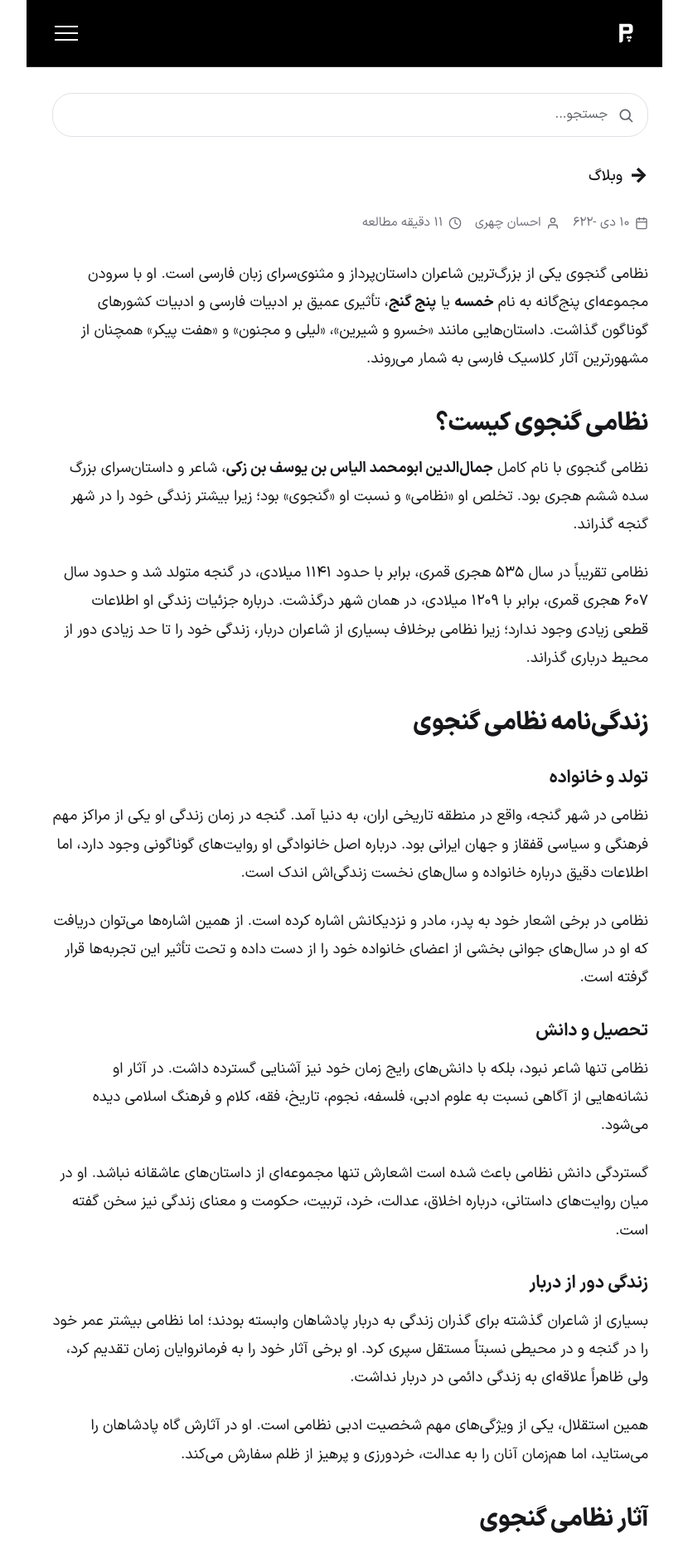
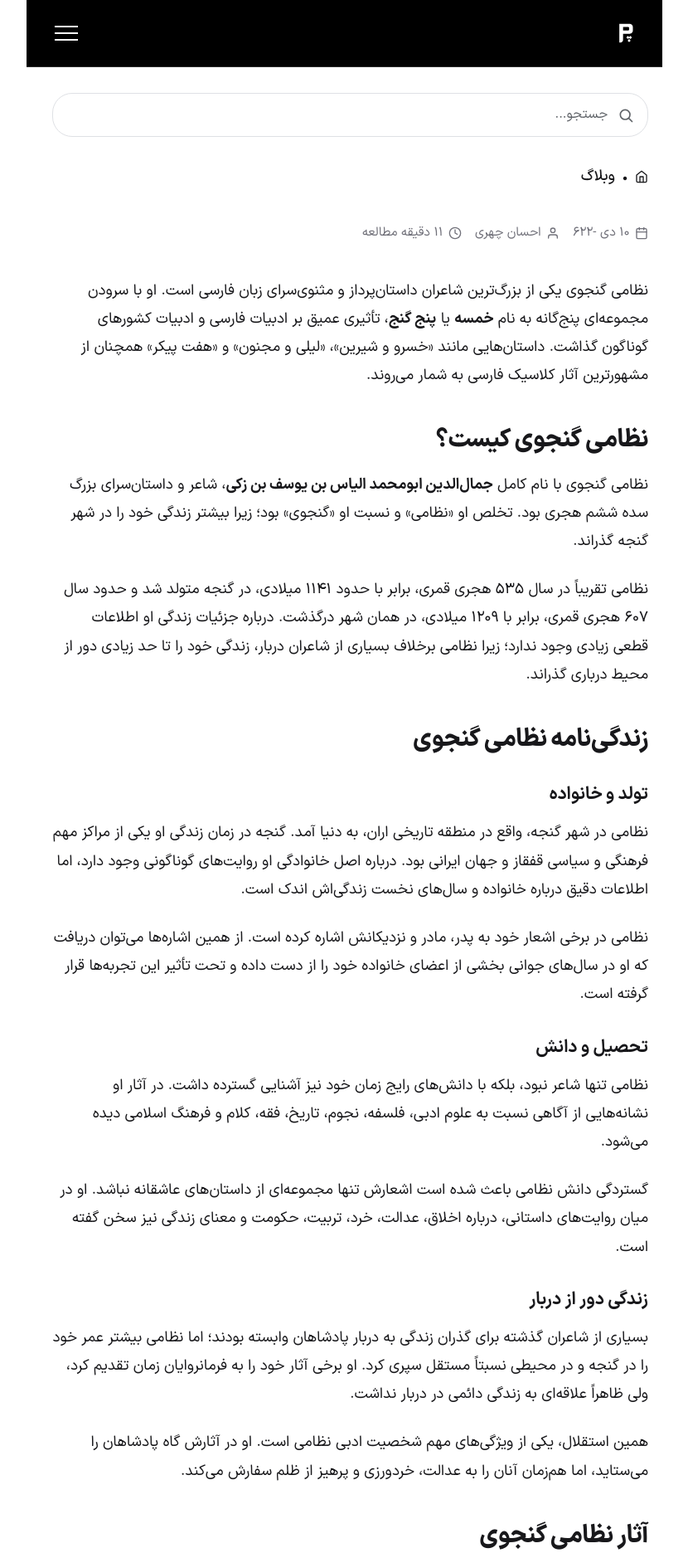
Before and after one commit to darkblog/darkblog.github.io, a Jekyll site: the page built from test2.html, in a window 1280 px wide. Shown: the top 1872 px of the page at 83% size, without its empty margins (210-1040 px from the left). Built offline with Jekyll 4.4.1, drawn with Linux system fonts in a browser that asks for light colours.

Commit message:
Update test2.html

```diff
--- a/test2.html
+++ b/test2.html
@@ -107,14 +84,17 @@
 @media (prefers-reduced-motion: reduce) { *, *::before, *::after { animation-duration: 0.01ms !important; animation-iteration-count: 1 !important; transition-duration: 0.01ms !important; scroll-behavior: auto !important; } }
 .post-header { margin-block-end: 2rem; }
 .post-breadcrumb { margin-block-end: 1.25rem; }
-.post-breadcrumb a { display: inline-flex; align-items: center; gap: 0.5rem; color: var(--text); text-decoration: none; font-weight: 500; min-height: 48px; transition: color var(--dur); }
+.post-breadcrumb ol { list-style: none; padding: 0; margin: 0; display: flex; flex-wrap: wrap; align-items: center; }
+.post-breadcrumb li { display: inline-flex; align-items: center; }
+.post-breadcrumb li + li::before { content: '•'; margin-inline: 0.5rem; color: var(--text); }
+.post-breadcrumb a { display: inline-flex; align-items: center; gap: 0.4rem; color: var(--text); text-decoration: none; font-weight: 500; min-height: 48px; transition: color var(--dur); }
 .post-breadcrumb a:hover, .post-breadcrumb a:focus-visible { color: var(--accent); }
-.post-breadcrumb a [aria-hidden="true"] { font-weight: 900; font-size: 1.5rem; line-height: 1; display: inline-block; }
-.post-title { font-size: clamp(1.8rem, 5vw, 2.5rem); font-weight: 800; line-height: 1.3; color: var(--text); letter-spacing: -0.02em; margin-block-end: 1rem; }
-.post-meta { display: flex; flex-wrap: wrap; align-items: center; gap: 1rem; color: var(--text-muted); font-size: 0.95rem; line-height: 1.6; }
-.post-meta__item { display: inline-flex; align-items: center; gap: 0.4rem; white-space: nowrap; }
+.post-breadcrumb [aria-current="page"] { color: var(--text-muted); }
+.post-title { font-size: clamp(1.8rem, 5vw, 2.5rem); font-weight: 800; line-height: 1.3; color: var(--text); letter-spacing: -0.02em; margin-block-end: 0; }
+.post-meta { display: flex; flex-wrap: wrap; align-items: center; gap: 1rem; color: var(--text-muted); font-size: 0.95rem; line-height: 1.6; margin-block-end: 2.5rem; }
+.post-meta__item { display: inline-flex; align-items: center; gap: 0.4rem; white-space: nowrap; font-style: normal; }
 .post-meta__item svg { width: 1rem; height: 1rem; flex-shrink: 0; }
-.post-featured-image { width: 100%; margin: 0 0 2.5rem; overflow: hidden; border-radius: var(--r-lg); background-color: var(--bg-elev); border: 1px solid var(--border); }
+.post-featured-image { width: 100%; margin: 0 0 1.25rem; overflow: hidden; border-radius: var(--r-lg); background-color: var(--bg-elev); border: 1px solid var(--border); }
 .post-featured-image img { max-width: 100%; height: auto; display: block; }
 .article-content { line-height: 1.9; color: var(--text); margin-block-start: 2rem; font-size: inherit; }
 .article-content h2 { font-weight: 800; margin: 2.5rem 0 1rem; color: var(--text); font-size: clamp(1.4rem, 3.5vw, 1.85rem); letter-spacing: -0.02em; line-height: 1.4; }
@@ -170,7 +150,8 @@
   </nav>
 
   <main id="main" class="main-content" tabindex="-1">
-    <form class="live-search-wrapper" role="search" action="https://www.pasgah.org/search" method="get">
+    <search class="live-search-wrapper" aria-label="جستجوی وبلاگ">
+      <form action="https://www.pasgah.org/search" method="get">
         <label for="liveSearch" class="sr-only">جستجو</label>
         <input type="search" id="liveSearch" name="q" class="live-search-input" placeholder="جستجو..." autocomplete="off" autocorrect="off" spellcheck="false" enterkeyhint="search" role="combobox" aria-expanded="false" aria-controls="liveSearchResults" aria-autocomplete="list" aria-haspopup="listbox">
         <button type="button" id="searchClearBtn" class="search-clear-btn" aria-label="پاک کردن جستجو" hidden>
@@ -179,6 +160,7 @@
         <ul class="live-search-results" id="liveSearchResults" role="listbox" aria-label="نتایج جستجو" hidden></ul>
         <div id="liveSearchStatus" class="sr-only" role="status" aria-live="polite" aria-atomic="true"></div>
       </form>
+    </search>
 
     <article>
       {%- assign gy = page.date | date: "%Y" | plus: 0 -%}
@@ -282,51 +264,41 @@
       {%- assign reading_time_fa = reading_time | append: "" | replace: "0","۰" | replace: "1","۱" | replace: "2","۲" | replace: "3","۳" | replace: "4","۴" | replace: "5","۵" | replace: "6","۶" | replace: "7","۷" | replace: "8","۸" | replace: "9","۹" -%}
 
       <header class="post-header">
-        <nav class="post-breadcrumb" aria-label="مسیر صفحه" itemscope itemtype="https://schema.org/BreadcrumbList">
-          <span itemprop="itemListElement" itemscope itemtype="https://schema.org/ListItem">
-            <meta itemprop="name" content="پاسگاه">
-            <meta itemprop="item" content="https://www.pasgah.org/">
-            <meta itemprop="position" content="1">
-          </span>
-
-          <span itemprop="itemListElement" itemscope itemtype="https://schema.org/ListItem">
-            <a href="https://www.pasgah.org/blog" itemprop="item">
-              <span aria-hidden="true">→</span>
-              <span itemprop="name">وبلاگ</span>
+        <nav class="post-breadcrumb" aria-label="مسیر صفحه">
+          <ol role="list">
+            <li>
+              <a href="https://www.pasgah.org/" aria-label="صفحه اصلی">
+                <svg aria-hidden="true" focusable="false" xmlns="http://www.w3.org/2000/svg" width="16" height="16" viewBox="0 0 24 24" fill="none" stroke="currentColor" stroke-width="2" stroke-linecap="round" stroke-linejoin="round"><path d="M3 9l9-7 9 7v11a2 2 0 0 1-2 2H5a2 2 0 0 1-2-2z"/><polyline points="9 22 9 12 15 12 15 22"/></svg>
               </a>
-            <meta itemprop="position" content="2">
-          </span>
-
-          <span itemprop="itemListElement" itemscope itemtype="https://schema.org/ListItem">
-            <meta itemprop="name" content="{{ page.title | escape }}">
-            <meta itemprop="item" content="{{ page.url | absolute_url }}">
-            <meta itemprop="position" content="3">
-          </span>
+            </li>
+            <li><a href="https://www.pasgah.org/blog">وبلاگ</a></li>
+            <li class="sr-only" aria-current="page">{{ page.title | escape }}</li>
+          </ol>
         </nav>
 
         <h1 class="post-title">{{ page.title | escape }}</h1>
-
-        <div class="post-meta">
-          <span class="post-meta__item">
-            <svg aria-hidden="true" focusable="false" xmlns="http://www.w3.org/2000/svg" width="16" height="16" viewBox="0 0 24 24" fill="none" stroke="currentColor" stroke-width="2" stroke-linecap="round" stroke-linejoin="round"><rect x="3" y="4" width="18" height="18" rx="2" ry="2"/><line x1="16" y1="2" x2="16" y2="6"/><line x1="8" y1="2" x2="8" y2="6"/><line x1="3" y1="10" x2="21" y2="10"/></svg>
-            <time datetime="{{ page.date | date_to_xmlschema }}">{{ jd_fa }} {{ jm_name }} {{ jy_fa }}</time>
-          </span>
-          <span class="post-meta__item">
-            <svg aria-hidden="true" focusable="false" xmlns="http://www.w3.org/2000/svg" width="16" height="16" viewBox="0 0 24 24" fill="none" stroke="currentColor" stroke-width="2" stroke-linecap="round" stroke-linejoin="round"><path d="M20 21v-2a4 4 0 0 0-4-4H8a4 4 0 0 0-4 4v2"/><circle cx="12" cy="7" r="4"/></svg>
-            {{ author_name | escape }}
-          </span>
-          <span class="post-meta__item">
-            <svg aria-hidden="true" focusable="false" xmlns="http://www.w3.org/2000/svg" width="16" height="16" viewBox="0 0 24 24" fill="none" stroke="currentColor" stroke-width="2" stroke-linecap="round" stroke-linejoin="round"><circle cx="12" cy="12" r="10"/><polyline points="12 6 12 12 16 14"/></svg>
-            {{ reading_time_fa }} دقیقه مطالعه
-          </span>
-        </div>
       </header>
 
       {% if page.image %}
       <figure class="post-featured-image">
-        <img src="{{ page.image | relative_url }}" alt="{{ page.title | escape }}" fetchpriority="high" width="1200" height="800">
+        <img src="{{ page.image | relative_url }}" alt="{{ page.title | escape }}" width="1200" height="800" fetchpriority="high">
       </figure>
       {% endif %}
+
+      <div class="post-meta">
+        <time class="post-meta__item" datetime="{{ page.date | date_to_xmlschema }}">
+          <svg aria-hidden="true" focusable="false" xmlns="http://www.w3.org/2000/svg" width="16" height="16" viewBox="0 0 24 24" fill="none" stroke="currentColor" stroke-width="2" stroke-linecap="round" stroke-linejoin="round"><rect x="3" y="4" width="18" height="18" rx="2" ry="2"/><line x1="16" y1="2" x2="16" y2="6"/><line x1="8" y1="2" x2="8" y2="6"/><line x1="3" y1="10" x2="21" y2="10"/></svg>
+          {{ jd_fa }} {{ jm_name }} {{ jy_fa }}
+        </time>
+        <address class="post-meta__item">
+          <svg aria-hidden="true" focusable="false" xmlns="http://www.w3.org/2000/svg" width="16" height="16" viewBox="0 0 24 24" fill="none" stroke="currentColor" stroke-width="2" stroke-linecap="round" stroke-linejoin="round"><path d="M20 21v-2a4 4 0 0 0-4-4H8a4 4 0 0 0-4 4v2"/><circle cx="12" cy="7" r="4"/></svg>
+          {{ author_name | escape }}
+        </address>
+        <data class="post-meta__item" value="{{ reading_time }}">
+          <svg aria-hidden="true" focusable="false" xmlns="http://www.w3.org/2000/svg" width="16" height="16" viewBox="0 0 24 24" fill="none" stroke="currentColor" stroke-width="2" stroke-linecap="round" stroke-linejoin="round"><circle cx="12" cy="12" r="10"/><polyline points="12 6 12 12 16 14"/></svg>
+          {{ reading_time_fa }} دقیقه مطالعه
+        </data>
+      </div>
 
       <div class="article-content">
         {{ content }}
```
Also changed, not shown: other parts of test2.html (+1 -24 lines). Lines whose indentation alone changed are shown as unchanged.
